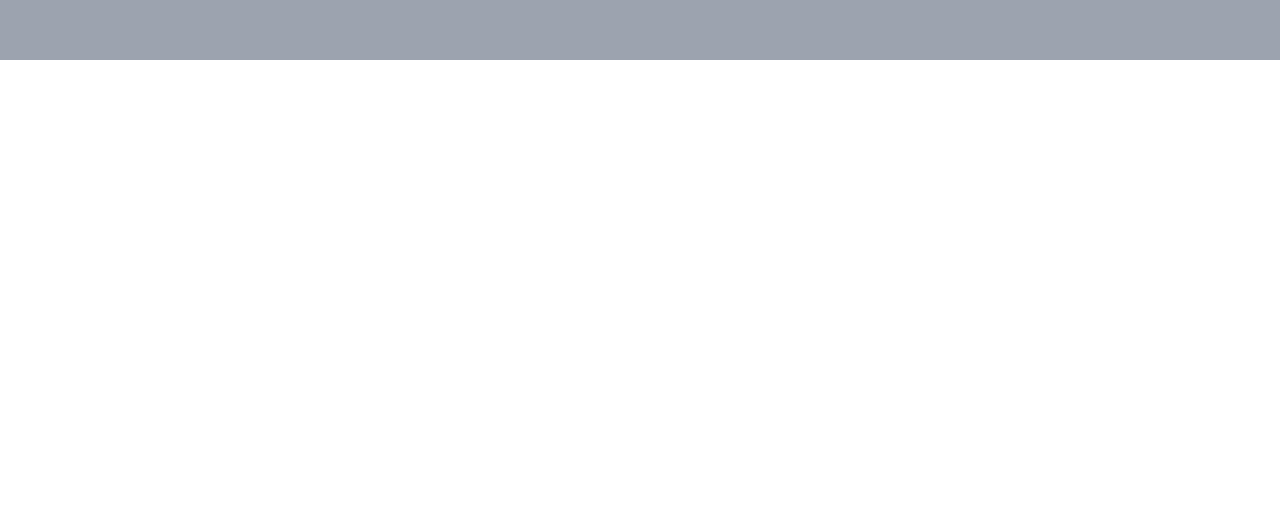
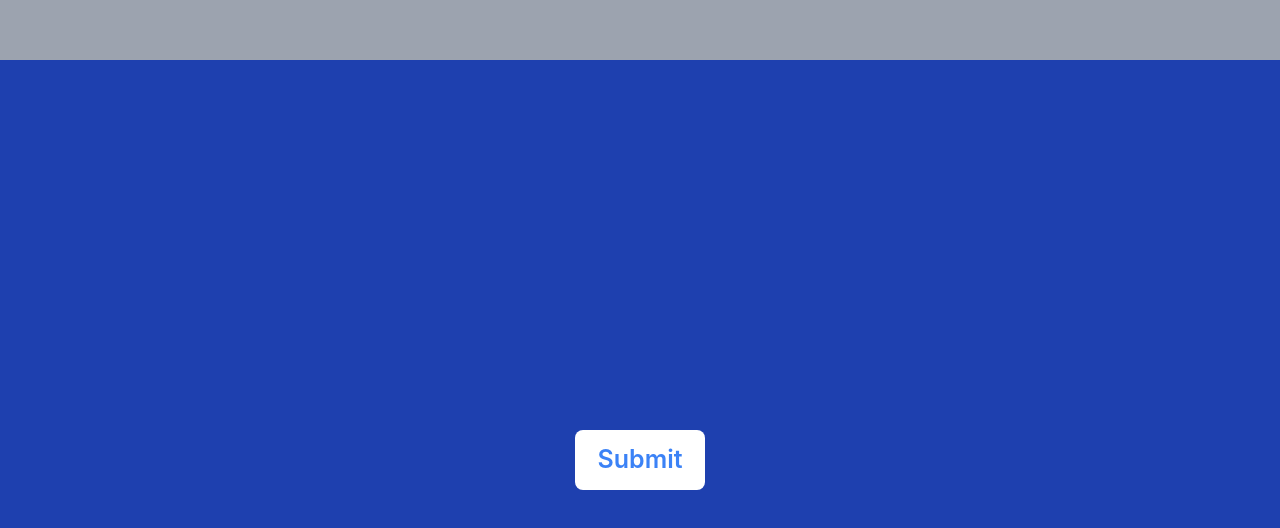
Before and after one commit to Numberdar4141/Weather-App, a React (Create React App) app: page / in a window 1280 px wide. Shown: the part 6340-6868 px from the top of the page. Before the commit the page ends 6400 px from the top, so only its background shows below. Built offline with nearby package versions, Linux system fonts and the light colour scheme.

Commit message:
Add files via upload

```diff
--- a/src/App.js
+++ b/src/App.js
@@ -8,13 +8,13 @@ import Ranpasword from './Component/Ranpasword';
 import PassStreng from './Component/PassStreng';
 import Minicalender from './Component/Minicalender';
 import Notfiy from './Component/Notfiy';
+import Popupnotif from './Component/Popupnotif';
 
 function App() {
 
   return (
     <div className="App">
 <Weather/>
-
 <QRgenrator/>
 <TextTovoice/>
 <Dragdrop4/>
@@ -22,6 +22,7 @@ function App() {
 <PassStreng/>
 <Minicalender/>
 <Notfiy/>
+<Popupnotif/>
 
     </div>
   );
--- /dev/null
+++ b/src/Component/Popupnotif.jsx
@@ -0,0 +1,45 @@
+import React, { useState } from 'react';
+import { FaCheckCircle } from "react-icons/fa";
+
+const Popupnotif = () => {
+  const [showPopup, setShowPopup] = useState(false);
+
+  const handleSubmit = () => {
+    // Logic for form submission
+    // For now, just show the popup
+    setShowPopup(true);
+  };
+
+  const handleClosePopup = () => {
+    setShowPopup(false);
+    // Additional logic can be added here if needed
+  };
+
+  return (
+    <div className="h-screen flex justify-center items-center bg-blue-800">
+      <button
+        className="text-blue-500 bg-white w-[130px] text-[25px] font-semibold h-[60px] rounded-lg"
+        onClick={handleSubmit}
+      >
+        Submit
+      </button>
+      {showPopup && (
+        <div className="fixed top-0 left-0 w-full h-full flex items-center justify-center">
+          <div className="absolute bg-white rounded-lg p-8">
+            <FaCheckCircle className="text-green-500 mx-auto" size={60} />
+            <h2 className="text-center text-2xl font-semibold mt-4">Thank you!</h2>
+            <p className="text-center">Your details have been successfully submitted. Thanks!</p>
+            <button
+              className="block mx-auto bg-blue-500 text-white px-4 py-2 rounded-lg mt-4"
+              onClick={handleClosePopup}
+            >
+              OK
+            </button>
+          </div>
+        </div>
+      )}
+    </div>
+  );
+};
+
+export default Popupnotif;
```
